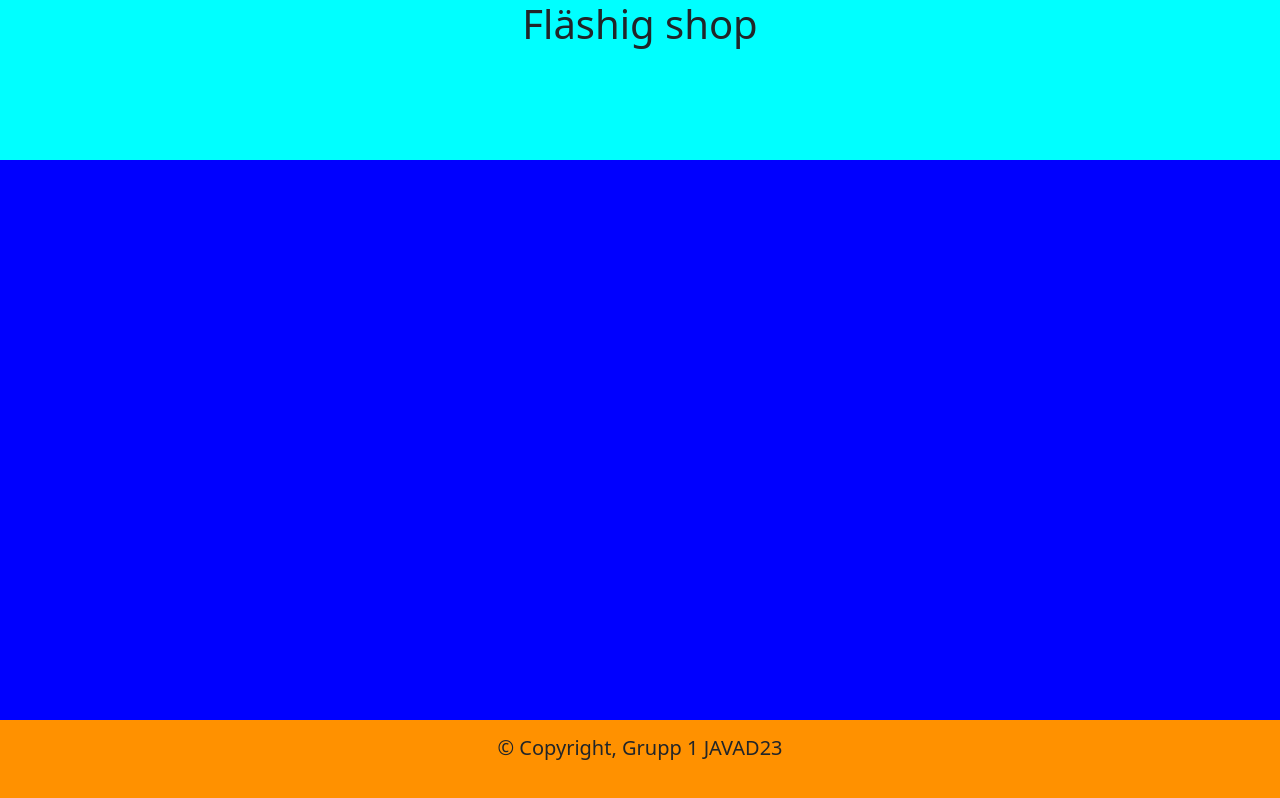
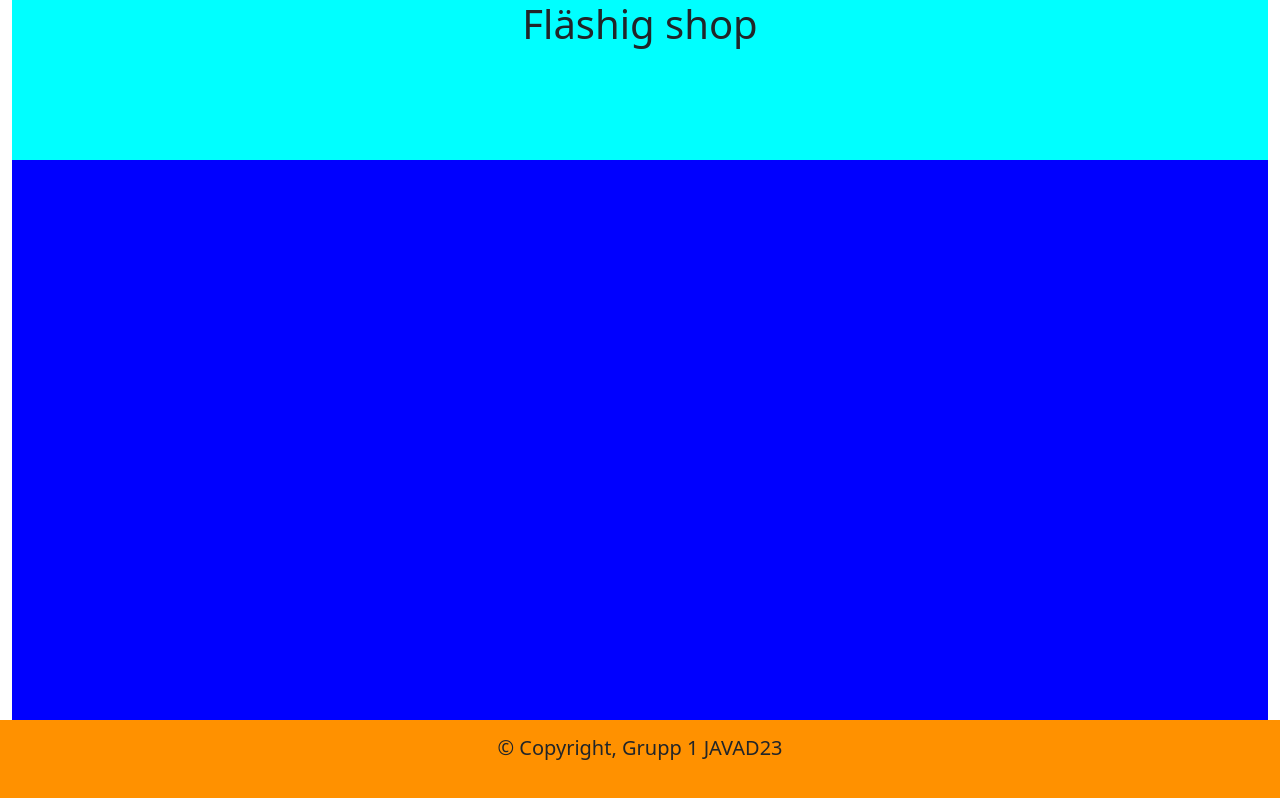
Before and after one commit to tarretarre/webbapplikation, a plain HTML site: page index.html in a window 1280 px wide. Drawn offline with nearby package versions, Linux system fonts and the light colour scheme; no server answers.

Commit message:
modified grid system

```diff
--- a/index.html
+++ b/index.html
@@ -43,19 +43,22 @@
 
 <div class="container-fluid m-0">
     <div class="row">
+        <div class="col">
         <div class="head-box">
             <h1>Fläshig shop</h1>
         </div>
     </div>
+    </div>
 
     <div class="row">
-        <div class="center-box">
-            <div class="row g-3">
-                <div class="col-6 col-sm-3" id="container-cards">
+        <div class="col-12">
+            <div class="center-box">
+                <div class="row g-3 m-2" id="container-cards">
 
                 </div>
             </div>
         </div>
+    </div>
     </div>
 </div>
 
@@ -66,6 +69,7 @@
 </div>
 
     <script src="https://cdn.jsdelivr.net/npm/bootstrap@5.3.3/dist/js/bootstrap.bundle.min.js" integrity="sha384-YvpcrYf0tY3lHB60NNkmXc5s9fDVZLESaAA55NDzOxhy9GkcIdslK1eN7N6jIeHz" crossorigin="anonymous"></script>
+    <script src="https://ajax.googleapis.com/ajax/libs/jquery/3.7.1/jquery.min.js"></script>
     <script type="module" src="./script.js"></script>
 </body>
 </html>
```
